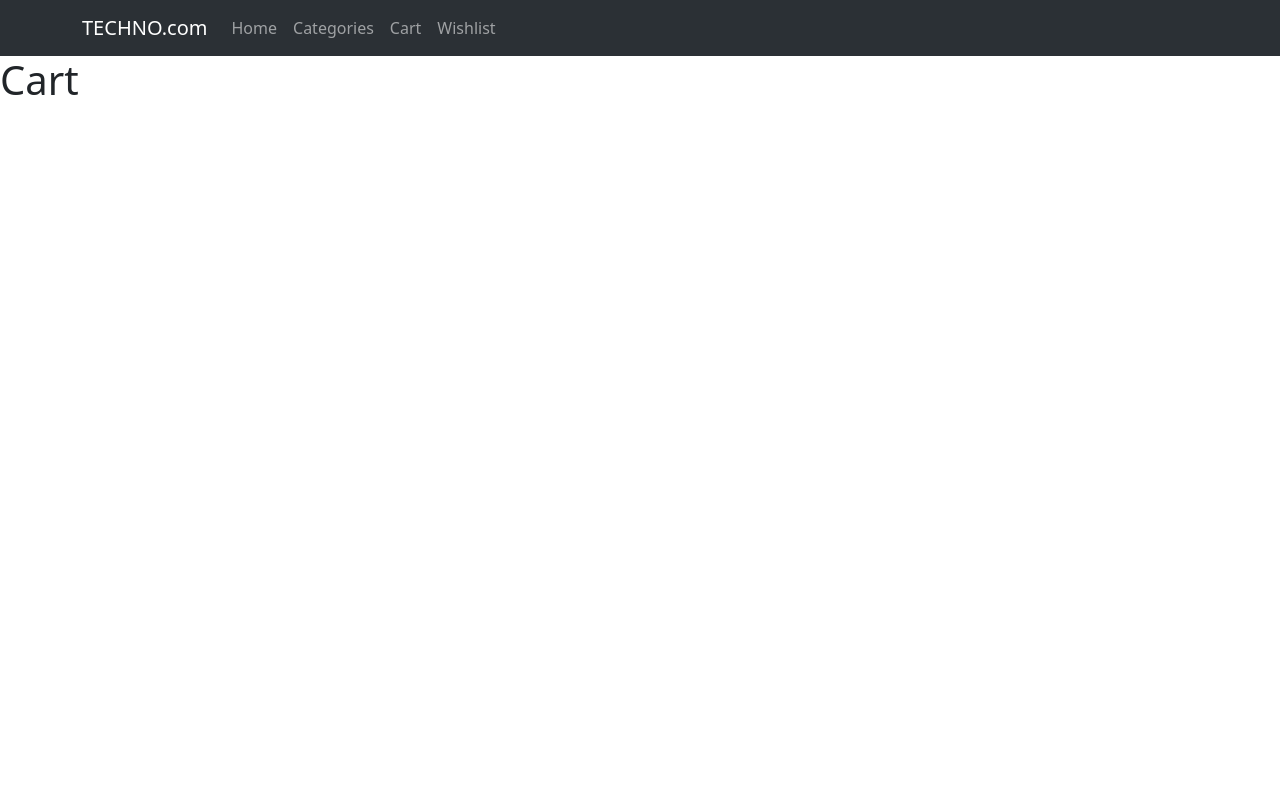
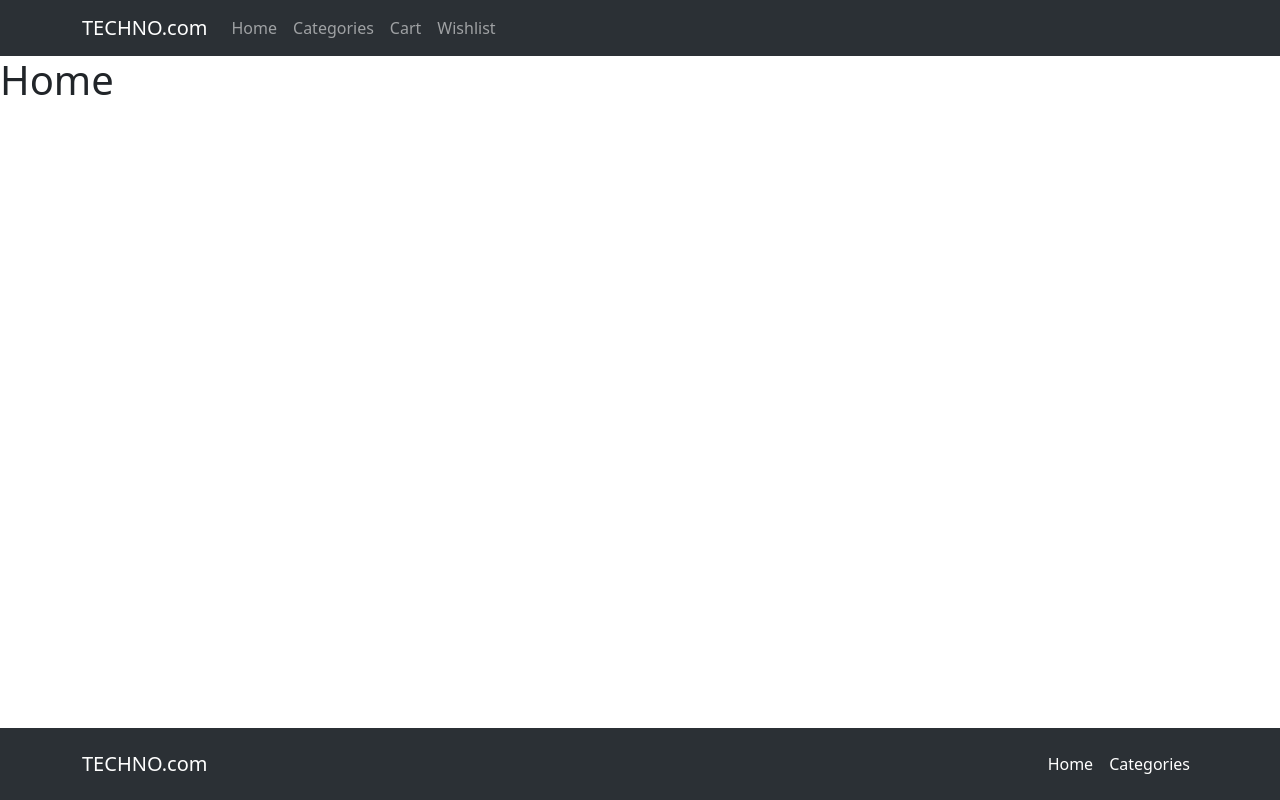
Before and after one commit to odeyalow/practice-1, a React (Vite) app: page / in a window 1280 px wide. Built offline with nearby package versions, Linux system fonts and the light colour scheme.

Commit message:
finish footer component

```diff
--- a/src/app/routes.tsx
+++ b/src/app/routes.tsx
@@ -1,8 +1,8 @@
 import IRoute from "@/entities/IRoutes";
 import Cart from "@/pages/cart";
 import Categories from "@/pages/categories";
-import Home from "@/pages/cart";
-import Wishlist from "@/pages/cart";
+import Home from "@/pages/home";
+import Wishlist from "@/pages/wishlist";
 import SingleCategegory from "@/shared/components/singleCategory";
 import SingleProduct from "@/shared/components/singleProduct";
 import Page404 from "@/pages/page404";
--- /dev/null
+++ b/src/shared/components/footer.tsx
@@ -0,0 +1,25 @@
+import { Link } from 'react-router-dom';
+import Container from 'react-bootstrap/Container';
+import Navbar from 'react-bootstrap/Navbar';
+import Nav from 'react-bootstrap/Nav';
+
+const Footer = () => {
+  return (
+    <Navbar fixed='bottom' data-bs-theme='dark' className="bg-body-tertiary">
+      <Container>
+        <Navbar.Brand href="#home">TECHNO.com</Navbar.Brand>
+        <Navbar.Toggle />
+        <Navbar.Collapse className="justify-content-end">
+          <Navbar.Text>
+          <Nav className="ms-auto">
+            <Nav.Link as={Link} to="/">Home</Nav.Link>
+            <Nav.Link as={Link} to="/categories">Categories</Nav.Link>
+          </Nav>
+          </Navbar.Text>
+        </Navbar.Collapse>
+      </Container>
+    </Navbar>
+  );
+}
+
+export default Footer;
--- a/src/shared/components/layout.tsx
+++ b/src/shared/components/layout.tsx
@@ -1,11 +1,16 @@
+import { Outlet } from "react-router";
+
 import Header from "./header";
+import Footer from "./footer";
 
 const Layout = () => {
     return (
         <main>
+            <Header />
             <div className="main__content">
-                <Header />
+                <Outlet />
             </div>
+            <Footer />
         </main>
     );
 }
```
Also changed, not shown: src/shared/components/search.tsx (added, +20 -0 lines), src/shared/components/searchResults.tsx (added, +7 -0 lines).
